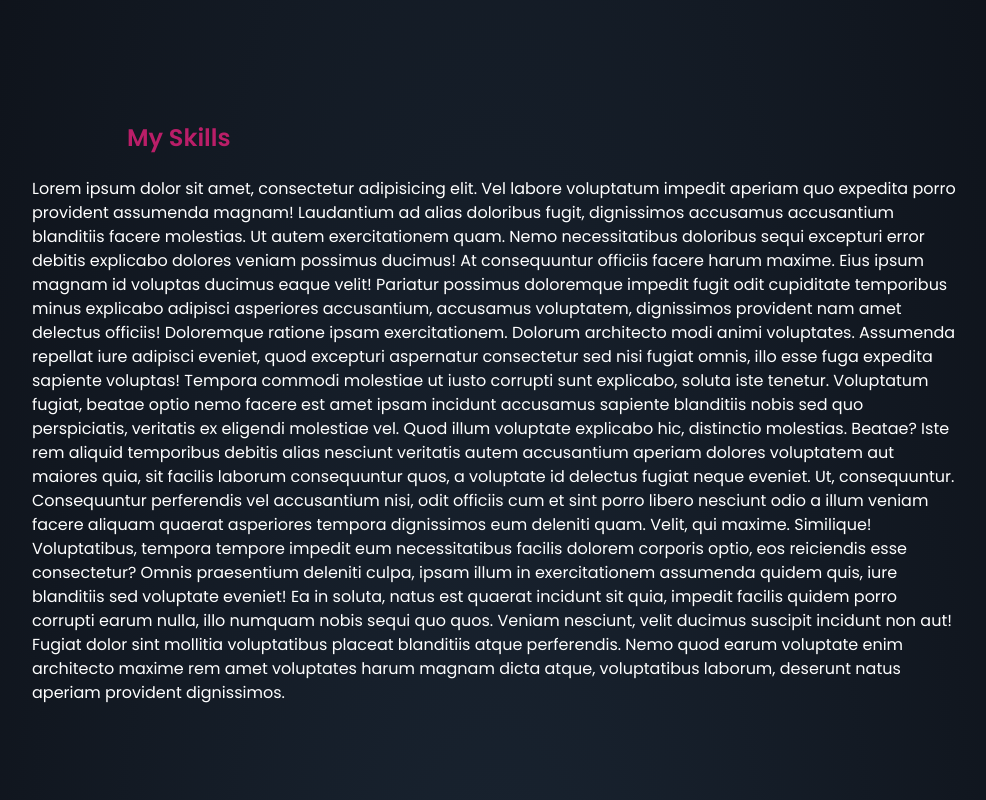
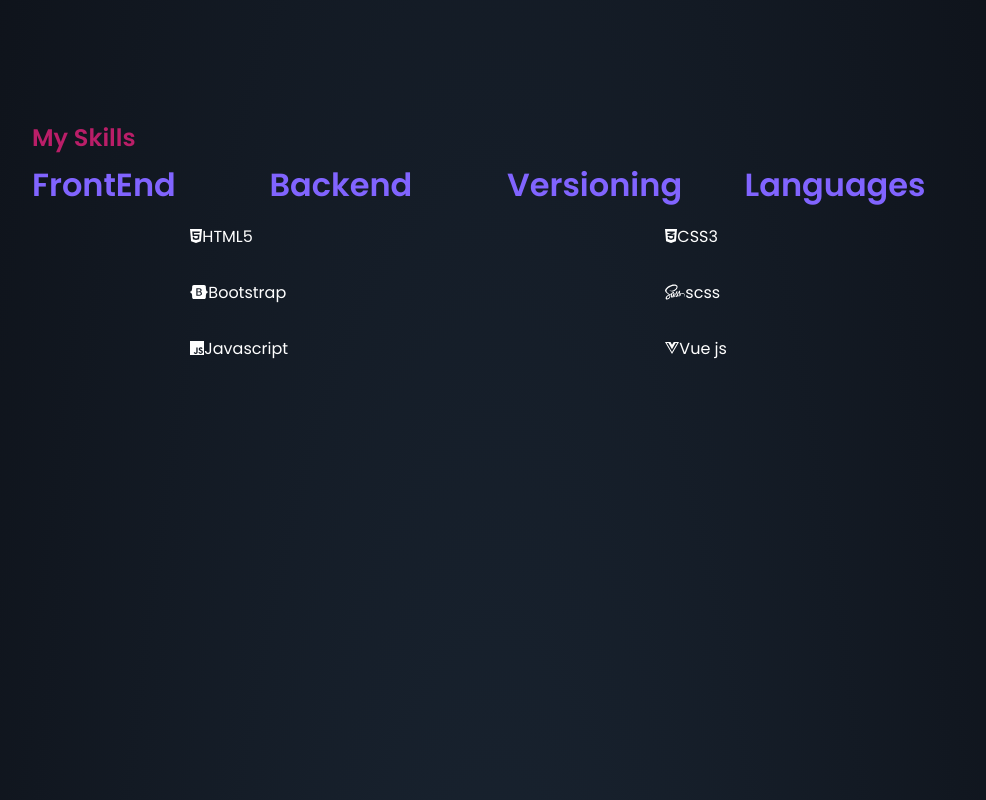
Before and after one commit to LucaSpennato/Luca-Spennato, a Vue app: page / in a window 1280 px wide. Shown: the part 1420-2220 px from the top of the page, without its empty margins (145-1131 px from the left). Built offline with nearby package versions, Linux system fonts and the light colour scheme.

Commit message:
feat: :sparkles: skills section obj for skills, printed on dom

```diff
--- a/src/components/mainComponents/SkillsSection.vue
+++ b/src/components/mainComponents/SkillsSection.vue
@@ -1,33 +1,127 @@
 <template>
   <section id="skills" class="row">
+    <div class="col-12 col-md-10 offset-md-1">
+          <h4 class="pageStyleWordLight text-capitalize">
+            my skills
+          </h4>
+        <div class="row justify-content-around">
 
-    <div class="col-8 m-auto mb-3">
-      <h4 class="pageStyleWordLight text-capitalize">
-        my skills
-      </h4>
-    </div>
-    <div class="col-10 m-auto">
-      Lorem ipsum dolor sit amet, consectetur adipisicing elit. Vel labore voluptatum impedit aperiam quo expedita porro provident assumenda magnam! Laudantium ad alias doloribus fugit, dignissimos accusamus accusantium blanditiis facere molestias.
-      Ut autem exercitationem quam. Nemo necessitatibus doloribus sequi excepturi error debitis explicabo dolores veniam possimus ducimus! At consequuntur officiis facere harum maxime. Eius ipsum magnam id voluptas ducimus eaque velit!
-      Pariatur possimus doloremque impedit fugit odit cupiditate temporibus minus explicabo adipisci asperiores accusantium, accusamus voluptatem, dignissimos provident nam amet delectus officiis! Doloremque ratione ipsam exercitationem. Dolorum architecto modi animi voluptates.
-      Assumenda repellat iure adipisci eveniet, quod excepturi aspernatur consectetur sed nisi fugiat omnis, illo esse fuga expedita sapiente voluptas! Tempora commodi molestiae ut iusto corrupti sunt explicabo, soluta iste tenetur.
-      Voluptatum fugiat, beatae optio nemo facere est amet ipsam incidunt accusamus sapiente blanditiis nobis sed quo perspiciatis, veritatis ex eligendi molestiae vel. Quod illum voluptate explicabo hic, distinctio molestias. Beatae?
-      Iste rem aliquid temporibus debitis alias nesciunt veritatis autem accusantium aperiam dolores voluptatem aut maiores quia, sit facilis laborum consequuntur quos, a voluptate id delectus fugiat neque eveniet. Ut, consequuntur.
-      Consequuntur perferendis vel accusantium nisi, odit officiis cum et sint porro libero nesciunt odio a illum veniam facere aliquam quaerat asperiores tempora dignissimos eum deleniti quam. Velit, qui maxime. Similique!
-      Voluptatibus, tempora tempore impedit eum necessitatibus facilis dolorem corporis optio, eos reiciendis esse consectetur? Omnis praesentium deleniti culpa, ipsam illum in exercitationem assumenda quidem quis, iure blanditiis sed voluptate eveniet!
-      Ea in soluta, natus est quaerat incidunt sit quia, impedit facilis quidem porro corrupti earum nulla, illo numquam nobis sequi quo quos. Veniam nesciunt, velit ducimus suscipit incidunt non aut!
-      Fugiat dolor sint mollitia voluptatibus placeat blanditiis atque perferendis. Nemo quod earum voluptate enim architecto maxime rem amet voluptates harum magnam dicta atque, voluptatibus laborum, deserunt natus aperiam provident dignissimos.
+                <div v-for="(skillSet, i) in  skillsList" :key="i" class="text-capitalize nebulaStyleLinkDark col-6 col-md-3 fs-2" @click="$_getSkillSetsIndex(i)">
+                  {{ skillSet.type  }}
+                </div>
+
+
+
+                <div v-for="tool in skillsList[currentSkill].tools" :key="tool.name" class="col-6 col-md-4 offset-2 my-3">
+                  <font-awesome-icon :icon="fixedFontAwesomeIconsPath(tool.icon)" />
+                  <span>{{ tool.name }}</span>
+                </div>
+
+        </div>
     </div>
 
   </section>
 </template>
 
 <script>
+import { helpers } from '../../mixins/helpers';
 export default {
   name: 'SkillsSection',
+  mixins: [helpers],
+  data(){
+    return{
+      currentSkill: 0,
+      skillsList:[
+        {
+          type: 'frontEnd',
+          tools: [
+            {
+              icon: 'html5',
+              name: 'HTML5',
+            },
+            {
+              icon: 'css3',
+              name: 'CSS3',
+            },
+            {
+              icon: 'bootstrap',
+              name: 'Bootstrap',
+            },
+            {
+              icon: 'sass',
+              name: 'scss',
+            },
+            {
+              icon: 'js',
+              name: 'Javascript',
+            },
+            {
+              icon: 'vuejs',
+              name: 'Vue js',
+            },
+
+          ]
+        },
+        {
+          type: 'backend',
+          tools:[
+            {
+              icon: 'php',
+              name: 'PHP',
+            },
+            {
+              icon: 'laravel',
+              name: 'Laravel',
+            },
+            {
+              icon: 'database',
+              name: 'MySql',
+            },
+          ]
+        },
+        {
+          type:'versioning',
+          tools:[
+            {
+              icon: 'git',
+              name: 'Git',
+            },
+            {
+              icon: 'github',
+              name: 'Github',
+            },
+          ]
+        },
+        {
+          type: 'languages',
+          tools:[
+            {
+              icon: 'italian',
+              name:'italian (native)'
+            },
+            {
+              icon: 'eng',
+              name: 'english B2'
+            }
+          ]
+        }
+      ]
+    }
+  },
+  methods:{
+    $_getSkillSetsIndex(index){
+      this.currentSkill = index;
+    }
+  }
 }
 </script>
 
 <style lang="scss" scoped>
+  @import '../../scss/partials/_classes.scss';
+  @import '../../scss/partials/_variables.scss';
+
+  #skills{
+    height: 80vh;
+  }
 
 </style>
--- a/src/scss/partials/_classes.scss
+++ b/src/scss/partials/_classes.scss
@@ -14,6 +14,7 @@
 .nebulaStyleLinkLight{
     font-weight: bold;
     color: $innerNebulaLight;
+    cursor: pointer;
 
     &:hover{
         font-weight: bold;
@@ -26,6 +27,7 @@
     font-weight: bold;
     color: $innerNebulaDark;
     filter: brightness(150%);
+    cursor: pointer;
 
     &:hover{
         font-weight: bold;
```
